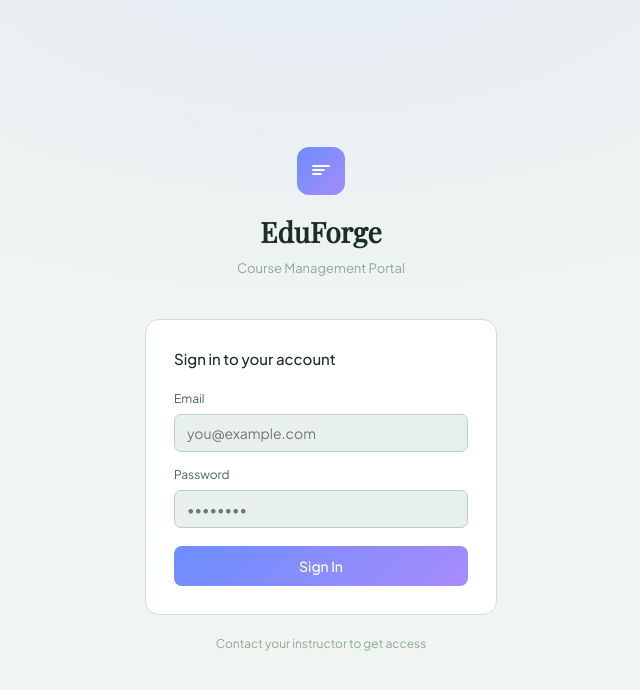
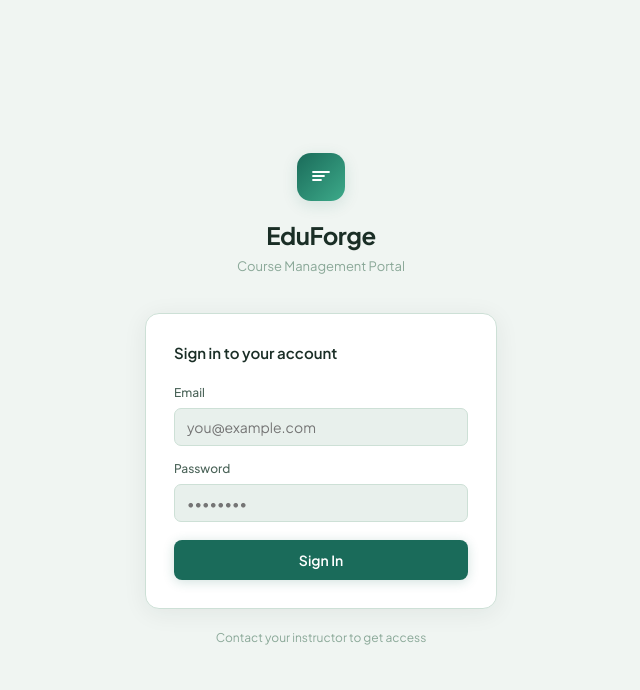
Before and after one commit to SurayyabinteObaida/eduforge, a React (Vite) app in the folder frontend/: page /login in a window 1280 px wide. Shown: the top 690 px of the page, without its empty margins (319-959 px from the left). Built offline with nearby package versions, Linux system fonts and the light colour scheme; no server answers; a web font is replaced by a local one.

Commit message:
theme changed

```diff
--- a/frontend/src/pages/LoginPage.jsx
+++ b/frontend/src/pages/LoginPage.jsx
@@ -25,91 +25,42 @@ export default function LoginPage() {
   }
 
   return (
-    <div style={{
-      minHeight: '100vh', display: 'flex', alignItems: 'center', justifyContent: 'center',
-      background: 'var(--bg)',
-      backgroundImage: 'radial-gradient(ellipse 60% 50% at 50% -10%, #6C8EFF18, transparent)'
-    }}>
+    <div style={{ minHeight: '100vh', display: 'flex', alignItems: 'center', justifyContent: 'center', background: 'var(--bg)' }}>
       <div className="fade-in" style={{ width: '100%', maxWidth: 400, padding: '0 24px' }}>
 
-        {/* Logo */}
-        <div style={{ textAlign: 'center', marginBottom: 40 }}>
-          <div style={{
-            width: 48, height: 48,
-            background: 'linear-gradient(135deg,#6C8EFF,#A78BFA)',
-            borderRadius: 12, display: 'inline-flex', alignItems: 'center', justifyContent: 'center',
-            marginBottom: 16
-          }}>
-            <svg width="22" height="22" viewBox="0 0 22 22" fill="none">
-              <path d="M3 6h16M3 10h11M3 14h8" stroke="white" strokeWidth="1.8" strokeLinecap="round"/>
-            </svg>
+        <div style={{ textAlign: 'center', marginBottom: 36 }}>
+          <div style={{ width: 48, height: 48, background: 'linear-gradient(135deg,#1A6B5A,#3DAA8A)', borderRadius: 14, display: 'inline-flex', alignItems: 'center', justifyContent: 'center', marginBottom: 16, boxShadow: '0 4px 16px #1A6B5A22' }}>
+            <svg width="22" height="22" viewBox="0 0 22 22" fill="none"><path d="M3 6h16M3 10h11M3 14h8" stroke="white" strokeWidth="1.8" strokeLinecap="round"/></svg>
           </div>
-          <h1 className="serif" style={{ fontSize: 28, color: 'var(--text)', display: 'block' }}>EduForge</h1>
-          <p style={{ color: 'var(--text3)', fontSize: 13, marginTop: 6 }}>Course Management Portal</p>
+          <h1 style={{ fontSize: 24, fontWeight: 700, color: 'var(--text)', letterSpacing: '-0.5px' }}>EduForge</h1>
+          <p style={{ color: 'var(--text3)', fontSize: 13, marginTop: 4 }}>Course Management Portal</p>
         </div>
 
-        {/* Card */}
-        <div style={{
-          background: 'var(--bg2)', border: '1px solid var(--border)',
-          borderRadius: 14, padding: '28px 28px'
-        }}>
-          <p style={{ fontSize: 15, fontWeight: 500, color: 'var(--text)', marginBottom: 20 }}>Sign in to your account</p>
-
+        <div style={{ background: 'var(--bg2)', border: '1px solid var(--border)', borderRadius: 14, padding: '28px', boxShadow: '0 4px 24px rgba(26,46,38,0.07)' }}>
+          <p style={{ fontSize: 15, fontWeight: 600, color: 'var(--text)', marginBottom: 20 }}>Sign in to your account</p>
           <form onSubmit={handleSubmit} style={{ display: 'flex', flexDirection: 'column', gap: 14 }}>
             <div>
-              <label style={{ fontSize: 12, color: 'var(--text2)', display: 'block', marginBottom: 6 }}>Email</label>
-              <input
-                type="email" value={email} onChange={e => setEmail(e.target.value)}
-                placeholder="you@example.com" required autoFocus
-                style={inputStyle}
-              />
+              <label style={{ fontSize: 12, fontWeight: 500, color: 'var(--text2)', display: 'block', marginBottom: 6 }}>Email</label>
+              <input type="email" value={email} onChange={e => setEmail(e.target.value)} placeholder="you@example.com" required autoFocus style={inputStyle} />
             </div>
             <div>
-              <label style={{ fontSize: 12, color: 'var(--text2)', display: 'block', marginBottom: 6 }}>Password</label>
-              <input
-                type="password" value={password} onChange={e => setPassword(e.target.value)}
-                placeholder="••••••••" required
-                style={inputStyle}
-              />
+              <label style={{ fontSize: 12, fontWeight: 500, color: 'var(--text2)', display: 'block', marginBottom: 6 }}>Password</label>
+              <input type="password" value={password} onChange={e => setPassword(e.target.value)} placeholder="••••••••" required style={inputStyle} />
             </div>
-
-            {error && (
-              <div style={{
-                background: '#F8717115', border: '1px solid #F8717130',
-                borderRadius: 7, padding: '9px 12px', color: 'var(--danger)', fontSize: 13
-              }}>
-                {error}
-              </div>
-            )}
-
-            <button type="submit" disabled={loading} style={{
-              width: '100%', marginTop: 4,
-              background: loading ? 'var(--bg4)' : 'linear-gradient(135deg,#6C8EFF,#A78BFA)',
-              border: 'none', borderRadius: 8, padding: '11px',
-              color: 'white', fontSize: 14, fontWeight: 500,
-              cursor: loading ? 'not-allowed' : 'pointer',
-              display: 'flex', alignItems: 'center', justifyContent: 'center', gap: 8,
-              transition: 'opacity 0.15s'
-            }}>
+            {error && <div style={{ background: '#B85C5C12', border: '1px solid #B85C5C30', borderRadius: 7, padding: '9px 12px', color: 'var(--danger)', fontSize: 13 }}>{error}</div>}
+            <button type="submit" disabled={loading} style={{ width: '100%', marginTop: 4, background: loading ? 'var(--bg3)' : '#1A6B5A', border: 'none', borderRadius: 8, padding: '11px', color: 'white', fontSize: 14, fontWeight: 600, cursor: loading ? 'not-allowed' : 'pointer', display: 'flex', alignItems: 'center', justifyContent: 'center', gap: 8, boxShadow: loading ? 'none' : '0 2px 12px #1A6B5A33' }}>
               {loading ? <><Spinner /> Signing in...</> : 'Sign In'}
             </button>
           </form>
         </div>
-
-        <p style={{ textAlign: 'center', color: 'var(--text3)', fontSize: 12, marginTop: 20 }}>
-          Contact your instructor to get access
-        </p>
+        <p style={{ textAlign: 'center', color: 'var(--text3)', fontSize: 12, marginTop: 20 }}>Contact your instructor to get access</p>
       </div>
     </div>
   )
 }
 
-const inputStyle = {
-  width: '100%', background: 'var(--bg3)', border: '1px solid var(--border2)',
-  borderRadius: 7, padding: '9px 12px', color: 'var(--text)', fontSize: 14, outline: 'none',
-  transition: 'border 0.15s'
-}
+const inputStyle = { width: '100%', background: 'var(--bg3)', border: '1px solid var(--border)', borderRadius: 7, padding: '9px 12px', color: 'var(--text)', fontSize: 14, outline: 'none' }
 
 function Spinner() {
-  return <div style={{ width: 14, height: 14, border: '2px solid rgba(255,255,255,0.2)', borderTop: '2px solid white', borderRadius: '50%', animation: 'spin 0.8s linear infinite' }} />
+  return <div style={{ width: 14, height: 14, border: '2px solid rgba(255,255,255,0.3)', borderTop: '2px solid white', borderRadius: '50%', animation: 'spin 0.8s linear infinite' }} />
 }
--- a/frontend/src/pages/student/StudentLayout.jsx
+++ b/frontend/src/pages/student/StudentLayout.jsx
@@ -8,23 +8,19 @@ export default function StudentLayout() {
 
   return (
     <div style={{ display: 'flex', flexDirection: 'column', height: '100vh', overflow: 'hidden' }}>
-      <div style={{
-        background: 'var(--bg2)', borderBottom: '1px solid var(--border)',
-        display: 'flex', alignItems: 'center', padding: '0 20px',
-        height: 52, flexShrink: 0, gap: 12
-      }}>
+      <div style={{ background: 'var(--bg2)', borderBottom: '1px solid var(--border)', display: 'flex', alignItems: 'center', padding: '0 20px', height: 52, flexShrink: 0, gap: 12 }}>
         <div style={{ display: 'flex', alignItems: 'center', gap: 8 }}>
-          <div style={{ width: 28, height: 28, background: 'linear-gradient(135deg,#34D399,#6C8EFF)', borderRadius: 7, display: 'flex', alignItems: 'center', justifyContent: 'center' }}>
+          <div style={{ width: 28, height: 28, background: 'linear-gradient(135deg,#1A6B5A,#3DAA8A)', borderRadius: 7, display: 'flex', alignItems: 'center', justifyContent: 'center' }}>
             <svg width="14" height="14" viewBox="0 0 14 14" fill="none"><path d="M2 4h10M2 7h7M2 10h5" stroke="white" strokeWidth="1.5" strokeLinecap="round"/></svg>
           </div>
-          <span className="serif" style={{ fontSize: 16, color: 'var(--text)' }}>EduForge</span>
-          <span style={{ fontSize: 10, background: '#34D39920', color: '#34D399', padding: '2px 8px', borderRadius: 4, fontWeight: 600 }}>Student</span>
+          <span style={{ fontSize: 15, fontWeight: 700, color: 'var(--text)', letterSpacing: '-0.3px' }}>EduForge</span>
+          <span style={{ fontSize: 10, background: '#1A6B5A18', color: '#1A6B5A', padding: '2px 8px', borderRadius: 4, fontWeight: 600 }}>Student</span>
         </div>
         <div style={{ flex: 1 }} />
         <div style={{ display: 'flex', alignItems: 'center', gap: 10 }}>
-          <div style={{ width: 28, height: 28, background: 'linear-gradient(135deg,#34D39922,#6C8EFF22)', borderRadius: '50%', display: 'flex', alignItems: 'center', justifyContent: 'center', fontSize: 11, fontWeight: 600, color: '#34D399' }}>{initials}</div>
-          <span style={{ fontSize: 12, color: 'var(--text2)' }}>{user?.name}</span>
-          <button onClick={() => { logout(); navigate('/login') }} style={{ background: 'none', border: '1px solid var(--border2)', borderRadius: 5, padding: '3px 10px', color: 'var(--text3)', fontSize: 11, cursor: 'pointer' }}>Sign out</button>
+          <div style={{ width: 28, height: 28, background: '#C47F7F18', borderRadius: '50%', display: 'flex', alignItems: 'center', justifyContent: 'center', fontSize: 11, fontWeight: 700, color: '#C47F7F' }}>{initials}</div>
+          <span style={{ fontSize: 12, color: 'var(--text2)', fontWeight: 500 }}>{user?.name}</span>
+          <button onClick={() => { logout(); navigate('/login') }} style={{ background: 'none', border: '1px solid var(--border)', borderRadius: 6, padding: '3px 10px', color: 'var(--text3)', fontSize: 11, cursor: 'pointer' }}>Sign out</button>
         </div>
       </div>
       <div style={{ flex: 1, overflow: 'hidden', display: 'flex' }}>
```
Also changed, not shown: frontend/src/pages/instructor/InstructorLayout.jsx (+12 -40 lines).
